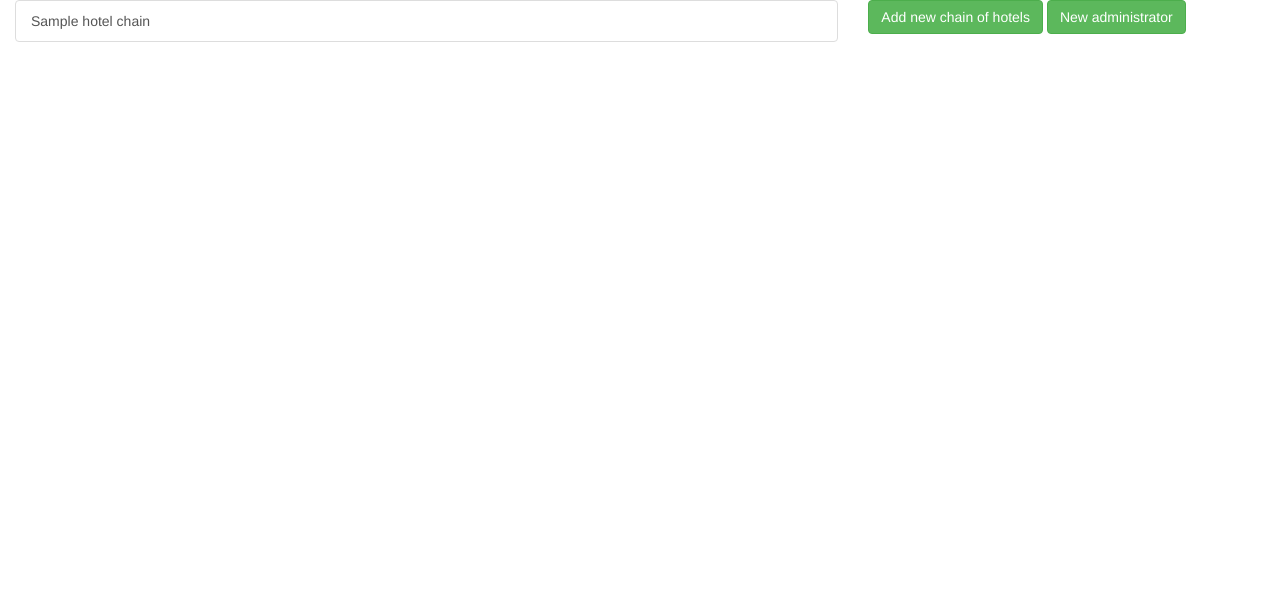
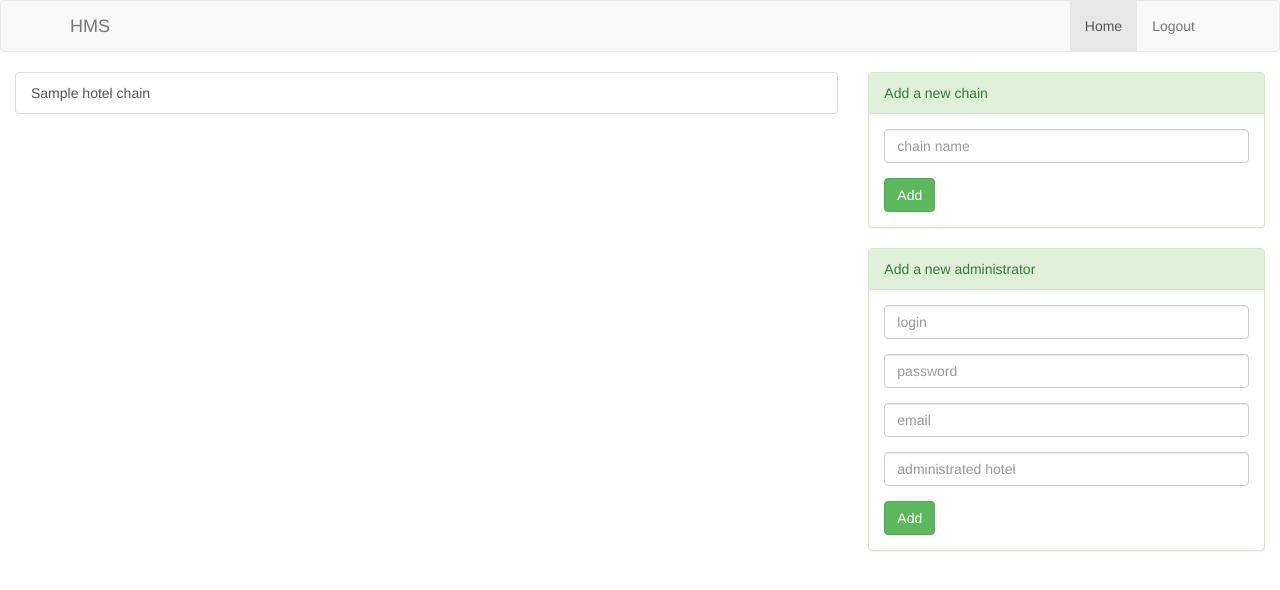
Before and after one commit to Qo-Ops/hms, a Flask app: page /owner-dashboard in a window 1280 px wide. Shown: the top 590 px of the page. Run offline with Flask 2, Linux system fonts and the light colour scheme; a user stored in the database is signed in; a database or web service that is not in the repository returns one stand-in record (values such as "Sample title"); parts of the project's set-up code (start-up, migrations or seed data) failed here and were passed over; some libraries are stand-ins or nearby versions.

Commit message:
Added header. New add_admin and add_chain functionality

```diff
--- a/app.py
+++ b/app.py
@@ -6,7 +6,7 @@ from flask import Flask, request, redirect, url_for, render_template, flash, g
 from werkzeug.security import check_password_hash, generate_password_hash
 from flask_login import LoginManager, login_user, logout_user, login_required, current_user
 
-from forms import LoginForm, RegistrationForm, NewChainForm
+from forms import LoginForm, RegistrationForm, NewChainForm, AdminForm
 
 app = Flask(__name__)
 app.config.from_object('config')
@@ -32,15 +32,30 @@ def get_db():
 from user import User
 
 
-@lm.login_required
+@login_required
 @app.route('/new-chain', methods=['POST'])
-def new_chain():
+def add_chain():
     form = NewChainForm()
     if form.validate_on_submit():
         conn = get_db()
         c = conn.cursor()
         params = (form.chain_name.data, current_user.id)
         c.execute("INSERT INTO hotel_chains VALUES(DEFAULT, %s, %s)", params)
+        conn.commit()
+    return redirect(url_for('owner_dashboard'))
+
+
+@login_required
+@app.route('/new-admin', methods=['POST'])
+def add_admin():
+    form = AdminForm()
+    if form.validate_on_submit():
+        conn = get_db()
+        c = conn.cursor()
+        params = (form.login.data, form.password.data, form.email.data)
+        c.execute("INSERT INTO users VALUES(DEFAULT, %s, %s, 1, %s)", params)
+        conn.commit()
+    return redirect(url_for('owner_dashboard'))
 
 
 @lm.user_loader
@@ -99,7 +114,8 @@ def register():
         conn = get_db()
         c = conn.cursor()
         c.execute("INSERT INTO users VALUES(DEFAULT, %s, %s, 2, %s);",
-                  (form.login.data, generate_password_hash(form.password.data), form.email.data))
+                  (form.login.data,
+                   generate_password_hash(form.password.data), form.email.data))
         conn.commit()
         return redirect(url_for('login'))
     return "whaat"
@@ -118,7 +134,9 @@ def admin():
 @app.route('/owner-dashboard', methods=['GET'])
 def owner_dashboard():
     chains = current_user.get_owned_chains()
-    return render_template('owner_dashboard.html', chains=chains)
+    return render_template('owner_dashboard.html', chains=chains,
+                           new_chain=NewChainForm(), new_admin=AdminForm())
+
 
 @login_required
 @app.route('/logout')
--- a/forms.py
+++ b/forms.py
@@ -22,4 +22,17 @@ class RegistrationForm(Form):
 
 class NewChainForm(Form):
     chain_name = StringField('chain_name', validators=[DataRequired()],
-                             render_kw={"placeholder": "chain name"})
+                             render_kw={"placeholder": "chain name",
+                                        "class": "form-control"})
+
+
+class AdminForm(Form):
+    login = StringField('login', validators=[DataRequired()],
+                        render_kw={"placeholder": "login", "class": "form-control"})
+    password = PasswordField('password', validators=[DataRequired()],
+                             render_kw={"placeholder": "password", "class": "form-control"})
+    email = EmailField('email', validators=[DataRequired()],
+                       render_kw={"placeholder": "email", "class": "form-control"})
+    location = StringField('location', validators=[DataRequired()],
+                           render_kw={"placeholder": "administrated hotel",
+                                      "class": "form-control"})
--- /dev/null
+++ b/static/dashboard.css
@@ -0,0 +1,4 @@
+ul.nav-tabs > li {
+  width: 33%;
+  text-align: center;
+}
--- /dev/null
+++ b/templates/header.html
@@ -0,0 +1,11 @@
+<div class="navbar navbar-default">
+  <div class="container">
+    <a class="navbar-brand text-muted" href="#">HMS</a>
+      <div class="collapse navbar-collapse">
+        <ul class="nav navbar-nav navbar-right">
+          <li class="active"><a href="#">Home</a></li>
+          <li><a href="logout">Logout</a></li>
+        </ul>
+       </div>
+   </div>
+</div>
--- a/templates/login.html
+++ b/templates/login.html
@@ -34,7 +34,7 @@
         {% with messages = get_flashed_messages() %}
           {% if messages %}
             {% for message in messages %}
-              <p>{{ message }}</p>
+              <p class="message">{{ message }}</p>
             {% endfor %}
           {% endif %}
         {% endwith %}
--- a/templates/owner_dashboard.html
+++ b/templates/owner_dashboard.html
@@ -9,24 +9,58 @@
 
   <link rel="stylesheet" type="text/css" href="{{ url_for('static', filename='bootstrap.min.css') }}">
   <link rel="stylesheet" type="text/css" href="{{ url_for('static', filename='dashboard.css') }}">
+  <link rel="stylesheet" type="text/css" href="{{ url_for('static', filename='header.css') }}">
 
   <!--[if lt IE 9]>
     <script src="https://cdnjs.cloudflare.com/ajax/libs/html5shiv/3.7.3/html5shiv.js"></script>
   <![endif]-->
 </head>
 <body>
+{% include 'header.html' %}
 <div class="container-fluid">
   <div class="row">
     <div class="col-md-8">
       <div class="list-group">
         {% for chain in chains %}
-        <a class="list-group-item">{{ chain.chain_name }}</a>
+        <a class="list-group-item" href="/locations">{{ chain.chain_name }}</a>
         {% endfor %}
       </div>
     </div>
     <div class="col-md-4">
-      <button type="button" id="add-hotel" class="btn btn-success">Add new chain of hotels</button>
-      <button type="button" id="add-hotel" class="btn btn-success">New administrator</button>
+      <div class="panel panel-success">
+        <div class="panel-heading">Add a new chain</div>
+        <div class="panel-body">
+          <form action="{{ url_for('add_chain') }}" method=post>
+            {{ new_chain.csrf_token }}
+            <div class="form-group">
+              {{ new_chain.chain_name }}
+            </div>
+            <button type="submit" id="add-chain" class="btn btn-success">Add</button>
+          </form>
+        </div>
+      </div>
+      <div class="panel panel-success">
+        <div class="panel-heading">Add a new administrator</div>
+        <div class="panel-body">
+          <form action="{{ url_for('add_admin') }}" method=post>
+          {{ new_admin.csrf_token }}
+          <div class="form-group">
+              {{ new_admin.login }}
+          </div>
+          <div class="form-group">
+              {{ new_admin.password }}
+          </div>
+          <div class="form-group">
+              {{ new_admin.email }}
+          </div>
+          <div class="form-group">
+              {{ new_admin.location }}
+          </div>
+          <button type="submit" id="add-admin" class="btn btn-success">Add</button>
+        </form>
+        </div>
+
+      </div>
     </div>
   </div>
 </div>
```
Also changed, not shown: static/header.css (added), 1 other file.
